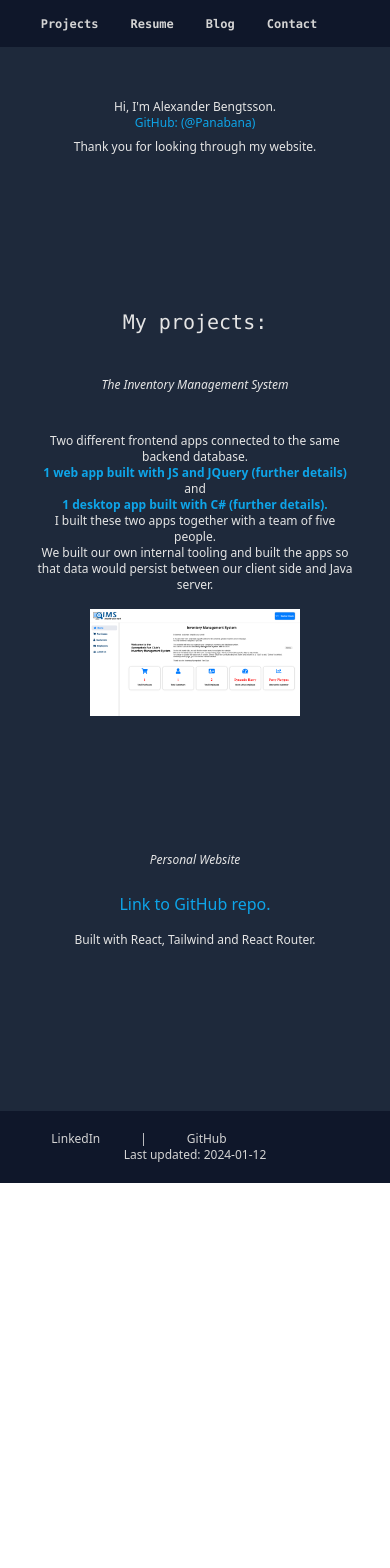
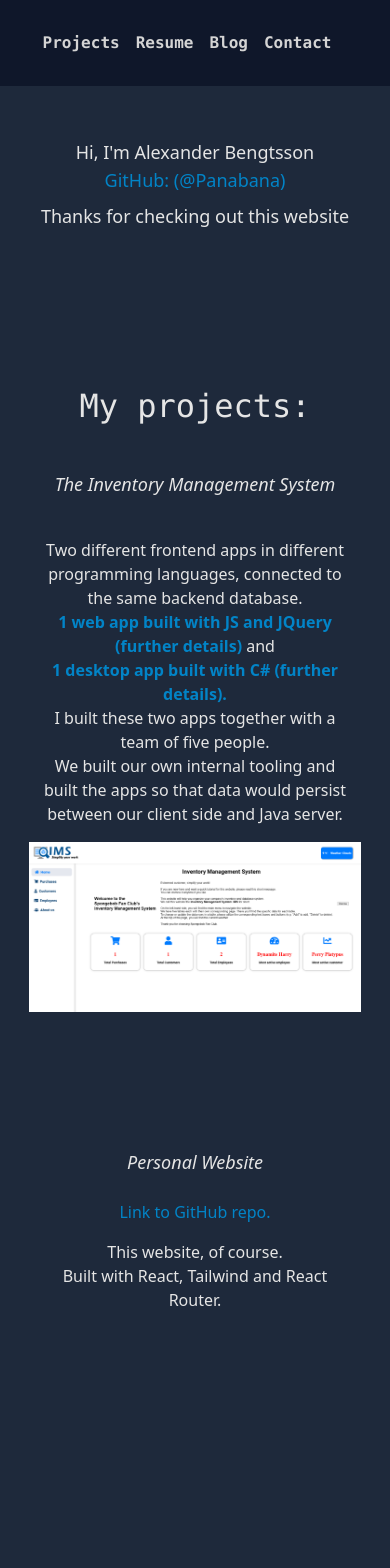
Before and after one commit to Panabana/panabana-portfolio-2024, a React (Create React App) app: page / in a window 390 px wide. Shown: the top 1568 px of the page. Before the commit the page ends 1183 px from the top, so only its background shows below. Built offline with nearby package versions, Linux system fonts and the light colour scheme.

Commit message:
mobile-responsiveness

```diff
--- a/src/pages/Contact.js
+++ b/src/pages/Contact.js
@@ -7,29 +7,29 @@ export default function Contact() {
       <div className="flex-grow text-sky-100 bg-slate-800 py-8 sm:py-10">
         <div id="projects" className="container mx-auto justify-center body-font">
           <div className="container mx-auto h-full lg:h-dvh px-5 p-6 text-center lg:px-40">
-            <div className="grid grid-rows-1 grid-cols-2 p-4 ">
+            <div className="grid grid-rows-1 grid-cols-2 sm:p-4 ">
               <div className="px-6 mt-4 lg:mt-0">
-                <h2 className="font-semibold tracking-widest text-base">
+                <h2 className="font-semibold tracking-widest text-xs sm:text-base">
                   ADDRESS
                 </h2>
-                <p className="p-2">
+                <p className="p-2 text-xs sm:text-base">
                   Malmö, Sweden
                 </p>
               </div>
-              <div className="px-6 mt-4 lg:mt-0">
-                <h2 className="font-semibold tracking-widest text-base">
+              <div className="px-6 mt-4 lg:mt-0 content-start">
+                <h2 className="font-semibold tracking-widest text-xs sm:text-base">
                   EMAIL
                 </h2>
-                <p className="p-2">
+                <p className="p-2 text-xs sm:text-base text-center">
                   palexanderbengtsson@gmail.com
                 </p>
               </div>
             </div>
             <div>
-              <h2 className="sm:text-xl text-base mt-5 p-4">
+              <h2 className="text-xl mt-5 p-4">
                 Map Location
               </h2>
-              <p className="p-5">
+              <p className="p-5 text-xs sm:text-base">
                 I can work from/to anywhere within +/- 5 timezones.
               </p>
             </div>
--- a/src/pages/Footer.js
+++ b/src/pages/Footer.js
@@ -1,19 +1,28 @@
 export default function Footer() {
   return (
     <div className="container mx-auto top-[100vh] flex flex-wrap max-h-24 mb-0 p-5 flex-col md:flex-row items-center justify-center text-xs md:text-lg text-neutral-300  ">
-      <nav className="md:py-1 md:pl-4 md:border-1 md:border-gray-700 flex flex-wrap items-center justify-center ">
-        <a href="https://www.linkedin.com/in/alexanderbengtsson/" target="_blank" rel="noopener noreferrer" className="mr-10 hover:underline">
+      <nav className="md:py-1 md:pl-4 md:border-1 md:border-gray-700 flex flex-wrap items-center justify-evenly">
+        <a
+          href="https://www.linkedin.com/in/alexanderbengtsson/"
+          target="_blank"
+          rel="noopener noreferrer"
+          className="mr-1 md:mr-10 hover:underline">
           LinkedIn
         </a>
-        <p className="mr-10">|</p>
-        <a href="https://www.github.com/panabana/" target="_blank" rel="noopener noreferrer" className="mr-28 hover:underline">
+        <p className="mr-1 md:mr-10"> | </p>
+        <a
+          href="https://www.github.com/panabana/"
+          target="_blank"
+          rel="noopener noreferrer"
+          className="mr-5 md:mr-28 hover:underline">
           GitHub
         </a>
+        <p>
+          Updated: 2024-01-15
+        </p>
       </nav>
       <div>
-        <p>
-          Last updated: 2024-01-12
-        </p>
+
       </div>
     </div>
   );
--- a/src/pages/Layout.js
+++ b/src/pages/Layout.js
@@ -4,23 +4,23 @@ import { Outlet, Link } from "react-router-dom";
 export default function Layout() {
   return (
     <div className=" bg-slate-900 md:sticky top-0 z-10">
-      <div className="container mx-auto flex flex-wrap p-[4%] md:p-[0.65%] md:flex-row items-center font-mono text-neutral-300 text-xs md:text-lg">
+      <div className="container mx-auto flex flex-wrap p-[8%] md:p-[0.7%] md:flex-row items-center font-mono text-neutral-300 text-base md:text-lg">
         <div className="absolute invisible lg:visible font-extralight mr-12">
           <p>
             Alexander Bengtsson
           </p>
         </div>
         <nav className="container mx-auto flex flex-wrap items-center justify-center md:mr-auto md:ml-10 md:py-1 md:pl-4 md:border-1 font-semibold md:border-gray-700">
-          <Link to="/" className="mr-8 md:mr-24 hover:underline focus:underline">
+          <Link to="/" className="mr-4 md:mr-24 hover:underline focus:underline">
             Projects
           </Link>
-          <Link to="/resume" className="mr-8 md:mr-24 hover:underline focus:underline">
+          <Link to="/resume" className="mr-4 md:mr-24 hover:underline focus:underline">
             Resume
           </Link>
-          <Link to="/blog" className="mr-8 md:mr-24 hover:underline focus:underline">
+          <Link to="/blog" className="mr-4 md:mr-24 hover:underline focus:underline">
             Blog
           </Link>
-          <Link to="/contact" className="mr-8 md:mr-24 hover:underline focus:underline">
+          <Link to="/contact" className="mr-4 md:mr-24 hover:underline focus:underline">
             Contact
           </Link>
         </nav>
--- a/src/pages/Projects.js
+++ b/src/pages/Projects.js
@@ -7,39 +7,38 @@ export default function Projects() {
       <div className="flex-grow text-neutral-200 bg-slate-800 py-8 sm:py-10">
         <div id="projects" className="container mx-auto min-h-dvh justify-center body-font">
           <div className="container px-5 mx-auto text-center lg:px-40">
-            <div>
-              <h2 className="sm:text-xl text-xs mt-5">
-                Hi, I'm Alexander Bengtsson.
+            <div className="text-lg">
+              <h2 className="sm:text-xl mt-5">
+                Hi, I'm Alexander Bengtsson
                 <p> </p>
                 <a
                   href="https://www.github.com/panabana/"
                   target="_blank"
                   rel="noopener noreferrer"
-                  className="text-sky-500 hover:underline">
+                  className="text-sky-600 hover:underline">
                   GitHub: (@Panabana)
                 </a>
                 <br className="hidden lg:inline-block" />
-
               </h2>
-              <h3 className="p-2 sm:text-base text-xs mb-6">
-                Thank you for looking through my website.
+              <h3 className="p-2  mb-6">
+                Thanks for checking out this website
               </h3>
             </div>
-            <div className="font-medium font-mono text-[1.25rem] md:text-[3rem] p-4 mt-32">
+            <div className="font-medium font-mono text-[2rem] md:text-[3rem] p-4 mt-32">
               <h3>
                 My projects:
               </h3>
             </div>
             <div className="grid grid-rows-2 grid-cols-1 ">
               <div className="container mx-auto place-content-center">
-                <p className="sm:text-xl text-xs font-medium p-6 italic">
+                <p className="text-lg sm:text-xl font-medium p-6 italic">
                   The Inventory Management System
                 </p>
-                <p className="sm:text-base text-xs font-normal p-4">
-                  Two different frontend apps connected to the same backend database.
+                <p className="text-base font-normal p-4">
+                  Two different frontend apps in different programming languages, connected to the same backend database.
                   <br />
                   <a
-                    className="text-sky-500 hover:underline font-bold"
+                    className="text-sky-600 hover:underline font-bold"
                     href="https://github.com/Panabana/sfc-inventory-management-system-web"
                     target="_blank"
                     rel="noopener noreferrer"
@@ -47,7 +46,7 @@ export default function Projects() {
                   and
                   <br />
                   <a
-                    className="text-sky-500 hover:underline font-bold"
+                    className="text-sky-600 hover:underline font-bold"
                     href="https://github.com/Panabana/sfc-inventory-management-system-app"
                     target="_blank"
                     rel="noopener noreferrer"
@@ -57,24 +56,26 @@ export default function Projects() {
                   <br />
                   We built our own internal tooling and built the apps so that data would persist between our client side and Java server.
                 </p>
-                <div className="container mx-auto w-[60%]">
+                <div className="container mx-auto w-[95%] md:w-[60%]">
                   <img
                     src="./screenshots/startScreenIMS.png"
                     alt="Screenshot of the Inventory Management System start screen" />
                 </div>
               </div>
               <div>
-                <p className="sm:text-xl text-xs font-medium italic mt-28 p-6">
+                <p className="text-lg sm:text-xl font-medium italic mt-28 p-6">
                   Personal Website
                 </p>
                 <a
                   href="https://github.com/Panabana/panabana-portfolio-2024"
                   target="_blank"
                   rel="noopener noreferrer"
-                  className="text-sky-500 hover:underline">
+                  className="text-sky-600 hover:underline">
                   Link to GitHub repo.
                 </a>
-                <p className="sm:text-base text-xs font-normal p-4">
+                <p className="text-base font-normal p-4">
+                  This website, of course.
+                  <br />
                   Built with React, Tailwind and React Router.
                 </p>
               </div>
```
Also changed, not shown: src/pages/Resume.js (+11 -13 lines).
